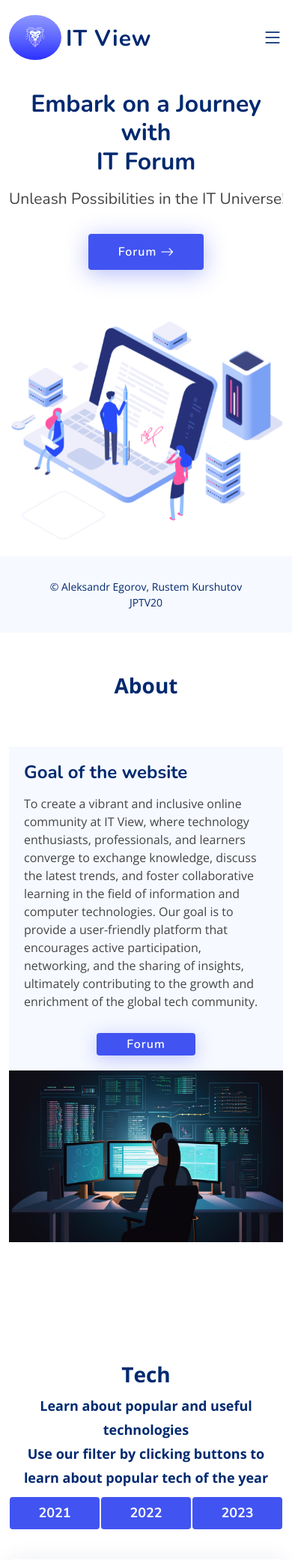
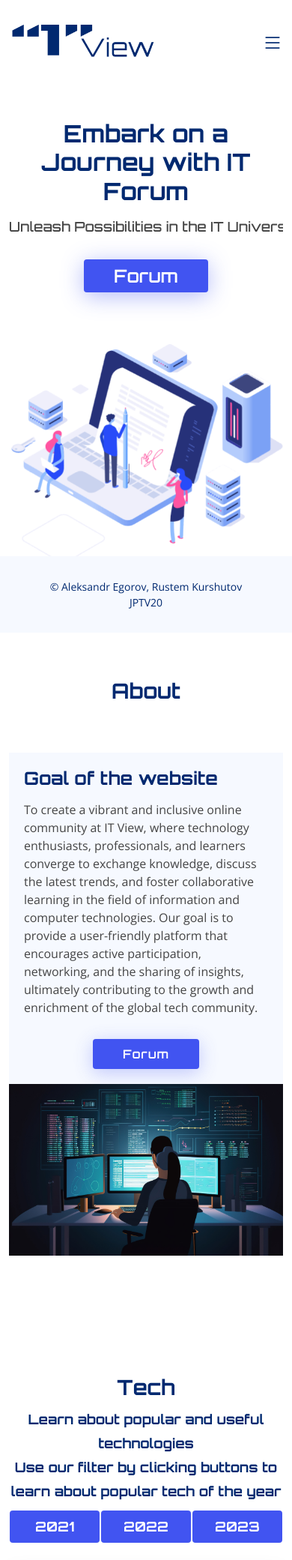
Before and after one commit to AleksandrEgorovJPTV20/Itview, a PHP site: page / in a window 390 px wide. Shown: the top 2081 px of the page at 75% size. Run offline with PHP 8.4, Linux system fonts and the light colour scheme.

Commit message:
Improved mobile version of the website, changed header 1, 2, button fonts.

```diff
--- a/assets/css/style.css
+++ b/assets/css/style.css
@@ -30,6 +30,7 @@ a:hover {
   text-decoration: none;
 }
 
+
 h1,
 h2,
 h3,
@@ -37,6 +38,9 @@ h4,
 h5,
 h6 {
   font-family: "Nunito", sans-serif;
+}
+h1,h2 {
+  font-family: "Orbitron", sans-serif !Important;
 }
 .pagination {
   display: flex;
@@ -88,6 +92,7 @@ section {
   line-height: 42px;
   font-weight: 700;
   color: #012970;
+  font-family: "Orbitron", sans-serif;
 }
 
 @media (max-width: 768px) {
@@ -214,7 +219,7 @@ section {
 }
 
 .header .logo img {
-  max-height: 60px;
+  max-height: 80px;
   margin-right: 6px;
 }
 
@@ -223,7 +228,7 @@ section {
   font-weight: 700;
   letter-spacing: 1px;
   color: #012970;
-  font-family: "Nunito", sans-serif;
+  font-family: "Orbitron", sans-serif;
   margin-top: 3px;
 }
 
@@ -270,7 +275,7 @@ section {
   align-items: center;
   justify-content: space-between;
   padding: 10px 0 10px 20px;
-  font-family: "Nunito", sans-serif;
+  font-family: "Orbitron", sans-serif;
   font-size: 18px;
   font-weight: 700;
   color: #013289;
@@ -293,6 +298,7 @@ section {
 
 .navbar .getstarted,
 .navbar .getstarted:focus {
+  font-family: "Orbitron", sans-serif;
   background: #4154f1;
   padding: 8px 20px;
   margin-left: 30px;
@@ -486,7 +492,9 @@ section {
 --------------------------------------------------------------*/
 .hero {
   width: 100%;
-  height: 100vh;
+  height: 100%;
+  margin-top: 10%;
+  margin-bottom: 2%;
 }
 
 .hero h1 {
@@ -494,9 +502,11 @@ section {
   font-size: 48px;
   font-weight: 700;
   color: #012970;
+  font-family: "Orbitron", sans-serif;
 }
 
 .hero h2 {
+  font-family: "Montserrat", sans-serif;
   color: #444444;
   margin: 15px 0 0 0;
   font-size: 26px;
@@ -505,7 +515,7 @@ section {
 .hero .btn-get-started {
   margin-top: 30px;
   line-height: 0;
-  padding: 15px 40px;
+  padding: 22px 40px;
   border-radius: 4px;
   transition: 0.5s;
   color: #fff;
@@ -514,10 +524,9 @@ section {
 }
 
 .hero .btn-get-started span {
-  font-family: "Nunito", sans-serif;
+  font-family: "Orbitron", sans-serif;
   font-weight: 600;
-  font-size: 16px;
-  letter-spacing: 1px;
+  font-size: 24px;
 }
 
 .hero .btn-get-started i {
@@ -605,7 +614,7 @@ section {
 
 .about .btn-read-more {
   line-height: 0;
-  padding: 15px 40px;
+  padding: 20px 40px;
   border-radius: 4px;
   transition: 0.5s;
   color: #fff;
@@ -614,7 +623,7 @@ section {
 }
 
 .about .btn-read-more span {
-  font-family: "Nunito", sans-serif;
+  font-family: "Orbitron", sans-serif;
   font-weight: 600;
   font-size: 16px;
   letter-spacing: 1px;
@@ -2689,8 +2698,20 @@ section {
   text-align: center;
 }
 
+/*--------------------------------------------------------------
+# Mobile Resizing
+--------------------------------------------------------------*/
+.h2-mobile {
+  font-size: 28px!important;
+}
 @media (max-width: 950px) {
   .h2-mobile {
     font-size: 24px!important;
   }
-}
+  .h2-mobilexl {
+    font-size: 20px!important;
+  }
+  .forum {
+    margin-top: 8%!important;
+  }
+}
--- a/model/ModelAdmin.php
+++ b/model/ModelAdmin.php
@@ -289,9 +289,14 @@ class ModelAdmin {
 
 		$offset = ($page - 1) * $itemsPerPage;
 
-		$sql = "SELECT replies.*, users.username, users.imgpath AS userimg
+		$sql = "SELECT replies.*,
+					users.username AS reply_username,
+					users.imgpath AS userimg,
+					replied_users.username AS replied_username
 				FROM replies
 				INNER JOIN users ON replies.userid = users.id
+				LEFT JOIN replies AS replied_replies ON replies.replyid = replied_replies.id
+				LEFT JOIN users AS replied_users ON replied_replies.userid = replied_users.id
 				ORDER BY replies.id DESC
 				LIMIT :limit OFFSET :offset";
 
@@ -302,6 +307,7 @@ class ModelAdmin {
 
 		return $stmt->fetchAll(PDO::FETCH_ASSOC);
 	}
+
 	// Model method to search replies
 	public static function searchReplies($searchQuery) {
 		$db = new Database();
--- a/view/dashboard/dashboard.php
+++ b/view/dashboard/dashboard.php
@@ -19,7 +19,7 @@
                     $i++;
                 }
             ?>
-            <h2 class="h2-mobile"><?php echo (isset($_SESSION['language']) && $_SESSION['language'] == 'est' ? 'Kokku teemasid -' : 'Total topics -') ;?>
+            <h2><?php echo (isset($_SESSION['language']) && $_SESSION['language'] == 'est' ? 'Kokku teemad -' : 'Total topics -') ;?>
             <?php
                 if($searchQuery){
                     echo $i;
--- a/view/dashboard/dashboardComments.php
+++ b/view/dashboard/dashboardComments.php
@@ -20,7 +20,7 @@
                     $i++;
                 }
             ?>
-            <h2 class="h2-mobile"><?php echo (isset($_SESSION['language']) && $_SESSION['language'] == 'est' ? 'Kokku kommentaare -' : 'Total comments -') ;?>
+            <h2><?php echo (isset($_SESSION['language']) && $_SESSION['language'] == 'est' ? 'Kokku kommentaare -' : 'Total comments -') ;?>
             <?php
                 if($searchQuery){
                     echo $i;
--- a/view/dashboard/dashboardReports.php
+++ b/view/dashboard/dashboardReports.php
@@ -20,7 +20,7 @@
                     $i++;
                 }
             ?>
-            <h2 class="h2-mobile"><?php echo (isset($_SESSION['language']) && $_SESSION['language'] == 'est' ? 'Kokku raporteid -' : 'Total reports -') ;?>
+            <h2><?php echo (isset($_SESSION['language']) && $_SESSION['language'] == 'est' ? 'Kokku raporteid -' : 'Total reports -') ;?>
             <?php
                 if($searchQuery){
                     echo $i;
--- a/view/dashboard/dashboardUsers.php
+++ b/view/dashboard/dashboardUsers.php
@@ -22,7 +22,7 @@
                     }
                 }
             ?>
-            <h2 class="h2-mobile"><?php echo (isset($_SESSION['language']) && $_SESSION['language'] == 'est' ? 'Kokku kasutajaid -' : 'Total users -') ;?>
+            <h2><?php echo (isset($_SESSION['language']) && $_SESSION['language'] == 'est' ? 'Kokku kasutajaid -' : 'Total users -') ;?>
             <?php
                 if($searchQuery){
                     echo $i;
--- a/view/forum/comments.php
+++ b/view/forum/comments.php
@@ -25,7 +25,7 @@
             ?>
             <div class="navbar" style="display: flex; flex-wrap: wrap; justify-content: left; margin-bottom: 10px;">
             <a type="button" style="border: none; margin: 0px; margin-right: 10px; color: white;" variant="primary" class="getstarted" data-toggle="modal" data-target="#rulesModal"><?php echo (isset($_SESSION['language']) && $_SESSION['language'] == 'est' ? 'Reeglid' : 'Rules') ;?></a>
-            <h2 class="h2-mobile"><?php echo (isset($_SESSION['language']) && $_SESSION['language'] == 'est' ? 'Kokku kommentaare -' : 'Total comments -') ;?>
+            <h2><?php echo (isset($_SESSION['language']) && $_SESSION['language'] == 'est' ? 'Kokku kommentaare -' : 'Total comments -') ;?>
             <?php
                 if($searchQuery){
                     echo $i;
@@ -37,7 +37,7 @@
             </div>
             <div class="col-lg-6 d-flex button-text-container" data-aos="fade-up" data-aos-delay="200">
                 <h2 style="font-size: 30px; padding-top: 10px; flex-basis: 20%;" class="h2-mobile"><?php echo (isset($_SESSION['language']) && $_SESSION['language'] == 'est' ? 'Autor' : 'Author');?></h2>
-                <h2 style="font-size: 30px; padding-top: 10px; flex-basis: 30%;" class="h2-mobile"><?php echo (isset($_SESSION['language']) && $_SESSION['language'] == 'est' ? 'Kommentid' : 'Comments');?></h2>
+                <h2 style="font-size: 30px; padding-top: 10px; flex-basis: 30%;" class="h2-mobile"><?php echo (isset($_SESSION['language']) && $_SESSION['language'] == 'est' ? 'Kommentaar' : 'Comment');?></h2>
                 <?php
                 if(!isset($_SESSION['userId'])){
                     echo '<div class="navbar description text-center text-lg-start" style="display: flex; justify-content: center; flex-wrap: wrap;">
--- a/view/forum/forum.php
+++ b/view/forum/forum.php
@@ -21,7 +21,7 @@
             ?>
             <div class="navbar" style="display: flex; flex-wrap: wrap; justify-content: left; margin-bottom: 10px;">
               <a type="button" style="border: none; margin: 0px; margin-right: 10px; color: white;" variant="primary" class="getstarted" data-toggle="modal" data-target="#rulesModal"><?php echo (isset($_SESSION['language']) && $_SESSION['language'] == 'est' ? 'Reeglid' : 'Rules') ;?></a>
-              <h2 class="h2-mobile"><?php echo (isset($_SESSION['language']) && $_SESSION['language'] == 'est' ? 'Kokku teemasid -' : 'Total topics -') ;?>
+              <h2><?php echo (isset($_SESSION['language']) && $_SESSION['language'] == 'est' ? 'Kokku teemasid -' : 'Total topics -') ;?>
               <?php
                   if($searchQuery){
                       echo $i;
@@ -33,8 +33,8 @@
             </div>
             <div class="col-lg-6 d-flex button-text-container" data-aos="fade-up" data-aos-delay="200">
                 <h2 style="font-size: 30px; padding-top: 10px; flex-basis: 25%;" class="h2-mobile"><?php echo (isset($_SESSION['language']) && $_SESSION['language'] == 'est' ? 'Autor' : 'Author') ;?></h2>
-                <h2 style="font-size: 30px; padding-top: 10px; flex-basis: 25%;" class="h2-mobile"><?php echo (isset($_SESSION['language']) && $_SESSION['language'] == 'est' ? 'Teemad' : 'Topics') ;?></h2>
-                <h2 style="font-size: 30px; padding-top: 10px; flex-basis: 25%;" class="h2-mobile"><?php echo (isset($_SESSION['language']) && $_SESSION['language'] == 'est' ? 'Kommentid' : 'Comments') ;?></h2>
+                <h2 style="font-size: 30px; padding-top: 10px; flex-basis: 25%;" class="h2-mobile"><?php echo (isset($_SESSION['language']) && $_SESSION['language'] == 'est' ? 'Teema' : 'Topic') ;?></h2>
+                <h2 style="font-size: 30px; padding-top: 10px; flex-basis: 25%;" class="h2-mobile"><?php echo (isset($_SESSION['language']) && $_SESSION['language'] == 'est' ? 'Kommentaar' : 'Comment') ;?></h2>
                 <?php
                 if(!isset($_SESSION['userId'])){
                     echo '<div class="navbar forum-button text-center text-lg-start description" style="display: flex; justify-content: center; flex-wrap: wrap;">
--- a/view/forum/replies.php
+++ b/view/forum/replies.php
@@ -24,7 +24,7 @@
             ?>
             <div class="navbar" style="display: flex; flex-wrap: wrap; justify-content: left; margin-bottom: 10px;">
             <a type="button" style="border: none; margin: 0px; margin-right: 10px; color: white;" variant="primary" class="getstarted" data-toggle="modal" data-target="#rulesModal"><?php echo (isset($_SESSION['language']) && $_SESSION['language'] == 'est' ? 'Reeglid' : 'Rules') ;?></a>
-            <h2 class="h2-mobile"><?php echo (isset($_SESSION['language']) && $_SESSION['language'] == 'est' ? 'Kokku vastuseid -' : 'Total replies -') ;?>
+            <h2><?php echo (isset($_SESSION['language']) && $_SESSION['language'] == 'est' ? 'Kokku vastuseid -' : 'Total replies -') ;?>
             <?php
                 if($searchQuery){
                     echo $i;
@@ -36,7 +36,7 @@
             </div>
             <div class="col-lg-6 d-flex button-text-container" data-aos="fade-up" data-aos-delay="200">
                 <h2 style="font-size: 30px; padding-top: 10px; flex-basis: 20%;" class="h2-mobile"><?php echo  (isset($_SESSION['language']) && $_SESSION['language'] == 'est' ? 'Autor' : 'Author') ;?></h2>
-                <h2 style="font-size: 30px; padding-top: 10px; flex-basis: 30%;" class="h2-mobile"><?php echo (isset($_SESSION['language']) && $_SESSION['language'] == 'est' ? 'Vastused' : 'Replies') ;?></h2>
+                <h2 style="font-size: 30px; padding-top: 10px; flex-basis: 30%;" class="h2-mobile"><?php echo (isset($_SESSION['language']) && $_SESSION['language'] == 'est' ? 'Vastus' : 'Reply') ;?></h2>
                 <?php
                 if(!isset($_SESSION['userId'])){
                     echo '<div class="navbar description text-center text-lg-start" style="display: flex; justify-content: center; flex-wrap: wrap;">
--- a/view/homepage.php
+++ b/view/homepage.php
@@ -9,13 +9,12 @@
     <div class="container">
       <div class="row">
         <div class="col-lg-6 d-flex flex-column justify-content-center">
-          <h1 data-aos="fade-up"><?php echo (isset($_SESSION['language']) && $_SESSION['language'] == 'est' ? 'Asu teele koos <br>IT-foorumiga!' : 'Embark on a Journey with<br>IT Forum');?></h1>
+          <h1 data-aos="fade-up"><?php echo (isset($_SESSION['language']) && $_SESSION['language'] == 'est' ? 'Asu teele koos<br>IT-foorumiga!' : 'Embark on a Journey with IT Forum');?></h1>
           <h2 data-aos="fade-up" <?php echo (isset($_SESSION['language']) && $_SESSION['language'] == 'est' ? 'class="typewriter-text-est" id="typing-text-est"' : 'class="typewriter-text" id="typing-text"');?> data-aos-delay="400"></h2>
           <div data-aos="fade-up" data-aos-delay="600">
             <div class="text-center text-lg-start">
               <a href="/forum" class="btn-get-started scrollto d-inline-flex align-items-center justify-content-center align-self-center">
               <span><?php echo (isset($_SESSION['language']) && $_SESSION['language'] == 'est' ? 'Foorum' : 'Forum');?></span>
-                <i class="bi bi-arrow-right"></i>
               </a>
             </div>
           </div>
@@ -75,7 +74,7 @@
           <?php
               $years = [2021, 2022, 2023];
                   foreach ($years as $loopYear) {
-                    echo '<a class="getstarted scrollto" style="margin-left: 0px; margin-top: 10px; width: 120px; justify-content: center;"" href="?year='.$loopYear.'">'.$loopYear.'</a>';
+                    echo '<a class="getstarted" style="margin-left: 0px; margin-top: 10px; width: 120px; justify-content: center;"" href="?year='.$loopYear.'">'.$loopYear.'</a>';
                   }
           ?>
           </div>
@@ -92,7 +91,7 @@
                     <div class="service-box blue">
                         <img src="' . $tech['image'] . '" style="width: 250px; height: 250px; margin-bottom: 10px;"></img>
                         <h3>' . (isset($_SESSION['language']) && $_SESSION['language'] == 'est' ? $tech['nameEST'] : $tech["name"]) . '</h3>
-                        <p>' . (isset($_SESSION['language']) && $_SESSION['language'] == 'est' ? $tech['descriptionEST'] : $tech["description"]) . '</p>
+                        <p style="text-align: justify;">' . (isset($_SESSION['language']) && $_SESSION['language'] == 'est' ? $tech['descriptionEST'] : $tech["description"]) . '</p>
                     </div>
                     </div>';
                 }
@@ -104,21 +103,21 @@
                 <div class="service-box blue">
                     <img src="https://th.bing.com/th/id/OIP.3ODPI6UHE1z7YMNGBELP_QHaEK?rs=1&pid=ImgDetMain" style="width: 250px; height: 250px; margin-bottom: 10px;"></img>
                     <h3>' . (isset($_SESSION['language']) && $_SESSION['language'] == 'est' ? 'Apple M1 kiip' : 'Apple M1 Chip') . '</h3>
-                    <p>' . (isset($_SESSION['language']) && $_SESSION['language'] == 'est' ? 'Apple tutvustas oma M1 kiipi aastal 2020, kuid selle mõju oli märkimisväärne ka 2021. M1 on kohandatud ARM-põhine süsteem kiip (SoC), mis toidab mitmeid Applei seadmeid, sealhulgas MacBook Air, MacBook Pro ja Mac mini. See tõi kaasa märkimisväärseid edusamme jõudluse ja energiatõhususe osas, märkides Applei üleminekut Inteli protsessoritest.' : 'Apple introduced its M1 chip in 2020, but its impact continued to be significant in 2021. The M1 is a custom-designed ARM-based system on a chip (SoC) that powers a range of Apple devices, including the MacBook Air, MacBook Pro, and Mac mini. It brought notable improvements in performance and energy efficiency, marking Apple\'s transition away from Intel processors.') . '</p>
+                    <p style="text-align: justify;">' . (isset($_SESSION['language']) && $_SESSION['language'] == 'est' ? 'Apple tutvustas oma M1 kiipi aastal 2020, kuid selle mõju oli märkimisväärne ka 2021. M1 on kohandatud ARM-põhine süsteem kiip (SoC), mis toidab mitmeid Applei seadmeid, sealhulgas MacBook Air, MacBook Pro ja Mac mini. See tõi kaasa märkimisväärseid edusamme jõudluse ja energiatõhususe osas, märkides Applei üleminekut Inteli protsessoritest.' : 'Apple introduced its M1 chip in 2020, but its impact continued to be significant in 2021. The M1 is a custom-designed ARM-based system on a chip (SoC) that powers a range of Apple devices, including the MacBook Air, MacBook Pro, and Mac mini. It brought notable improvements in performance and energy efficiency, marking Apple\'s transition away from Intel processors.') . '</p>
                 </div>
             </div>
             <div class="col-lg-4 col-md-6" data-aos="fade-up" data-aos-delay="300">
                 <div class="service-box blue">
                     <img src="https://th.bing.com/th/id/OIP.ssfyf2CkcLcvgM2l_1OL9QHaEK?rs=1&pid=ImgDetMain" style="width: 250px; height: 250px; margin-bottom: 10px;"></img>
                     <h3>' . (isset($_SESSION['language']) && $_SESSION['language'] == 'est' ? 'NVIDIA GeForce RTX 30 seeria graafikaprotsessorid' : 'NVIDIA GeForce RTX 30 Series GPUs') . '</h3>
-                    <p>' . (isset($_SESSION['language']) && $_SESSION['language'] == 'est' ? 'NVIDIA avaldas oma GeForce RTX 30 seeria graafikakaardid, mis põhinevad Ampere arhitektuuril. Märkimisväärsed mudelid hõlmavad GeForce RTX 3080, RTX 3070 ja RTX 3060. Need graafikaprotsessorid tõid kaasa edusammud kiirjälgimise ja AI-toega funktsioonides, pakkudes muljetavaldavat jõudlust mängude, sisuloome ja professionaalsete rakenduste jaoks.' : 'NVIDIA released its GeForce RTX 30 series graphics cards based on the Ampere architecture. Notable models include the GeForce RTX 3080, RTX 3070, and RTX 3060. These GPUs introduced advancements in ray tracing and AI-powered features, delivering impressive performance for gaming, content creation, and professional applications.') . '</p>
+                    <p style="text-align: justify;">' . (isset($_SESSION['language']) && $_SESSION['language'] == 'est' ? 'NVIDIA avaldas oma GeForce RTX 30 seeria graafikakaardid, mis põhinevad Ampere arhitektuuril. Märkimisväärsed mudelid hõlmavad GeForce RTX 3080, RTX 3070 ja RTX 3060. Need graafikaprotsessorid tõid kaasa edusammud kiirjälgimise ja AI-toega funktsioonides, pakkudes muljetavaldavat jõudlust mängude, sisuloome ja professionaalsete rakenduste jaoks.' : 'NVIDIA released its GeForce RTX 30 series graphics cards based on the Ampere architecture. Notable models include the GeForce RTX 3080, RTX 3070, and RTX 3060. These GPUs introduced advancements in ray tracing and AI-powered features, delivering impressive performance for gaming, content creation, and professional applications.') . '</p>
                 </div>
             </div>
             <div class="col-lg-4 col-md-6" data-aos="fade-up" data-aos-delay="400">
                 <div class="service-box blue">
                     <img src="assets/img/about.png" style="width: 250px; height: 250px; margin-bottom: 10px;"></img>
                     <h3>' . (isset($_SESSION['language']) && $_SESSION['language'] == 'est' ? 'AMD Ryzen 5000 seeria protsessorid' : 'AMD Ryzen 5000 Series CPUs') . '</h3>
-                    <p>' . (isset($_SESSION['language']) && $_SESSION['language'] == 'est' ? 'AMD jätkas edu protsessoriturul, tuues turule Ryzen 5000 seeria, millel on Zen 3 arhitektuur. Protsessorid nagu Ryzen 9 5950X ja Ryzen 9 5900X pakkusid suurepärast mitmiktuuma jõudlust, muutes need populaarseteks valikuteks mängude ja sisuloome jaoks. AMD Zen 3 arhitektuur tõi kaasa edusamme IPC-s (juhiste arv tsükli kohta) ja üldises efektiivsuses.' : 'AMD continued its success in the CPU market with the release of the Ryzen 5000 series, featuring the Zen 3 architecture. CPUs like the Ryzen 9 5950X and Ryzen 9 5900X offered excellent multi-core performance, making them popular choices for gaming and content creation. AMD\'s Zen 3 architecture brought improvements in IPC (instructions per cycle) and overall efficiency.') . '</p>
+                    <p style="text-align: justify;">' . (isset($_SESSION['language']) && $_SESSION['language'] == 'est' ? 'AMD jätkas edu protsessoriturul, tuues turule Ryzen 5000 seeria, millel on Zen 3 arhitektuur. Protsessorid nagu Ryzen 9 5950X ja Ryzen 9 5900X pakkusid suurepärast mitmiktuuma jõudlust, muutes need populaarseteks valikuteks mängude ja sisuloome jaoks. AMD Zen 3 arhitektuur tõi kaasa edusamme IPC-s (juhiste arv tsükli kohta) ja üldises efektiivsuses.' : 'AMD continued its success in the CPU market with the release of the Ryzen 5000 series, featuring the Zen 3 architecture. CPUs like the Ryzen 9 5950X and Ryzen 9 5900X offered excellent multi-core performance, making them popular choices for gaming and content creation. AMD\'s Zen 3 architecture brought improvements in IPC (instructions per cycle) and overall efficiency.') . '</p>
                 </div>
             </div>';
         }
@@ -266,8 +265,8 @@
                     <div class="col-md-12">
                         <textarea class="form-control" name="message" rows="6" placeholder="<?php echo (isset($_SESSION['language']) && $_SESSION['language'] == 'est' ? 'Sõnum' : 'Message');?>" required style="box-shadow: 0px 4px 4px 0px rgba(0, 0, 0, 0.25);"></textarea>
                     </div>
-                    <div class="col-md-12 text-center">
-                        <button type="submit" name="send"><?php echo (isset($_SESSION['language']) && $_SESSION['language'] == 'est' ? 'Saada sõnum' : 'Send message');?></button>
+                    <div class="col-md-12 text-center navbar" style="display: flex; justify-content: center;">
+                        <button type="submit" class="getstarted" name="send"><?php echo (isset($_SESSION['language']) && $_SESSION['language'] == 'est' ? 'Saada sõnum' : 'Send message');?></button>
                     </div>
                 </div>
             </form>
@@ -308,10 +307,10 @@
             var screenWidth = window.innerWidth;
 
             if (screenWidth < 768) { // Adjust the breakpoint as needed
-                element.style.fontSize = '21px'; // Set the desired font size for smaller screens
+                element.style.fontSize = '18px'; // Set the desired font size for smaller screens
                 element.style.lineHeight = '1.5'; // Set the desired line height
             } else {
-                element.style.fontSize = '24px'; // Set the default font size for larger screens
+                element.style.fontSize = '28px'; // Set the default font size for larger screens
                 element.style.lineHeight = '1.2'; // Set the default line height
             }
         }
@@ -347,10 +346,10 @@
             var screenWidth = window.innerWidth;
 
             if (screenWidth < 768) { // Adjust the breakpoint as needed
-                element.style.fontSize = '21px'; // Set the desired font size for smaller screens
+                element.style.fontSize = '18px'; // Set the desired font size for smaller screens
                 element.style.lineHeight = '1.5'; // Set the desired line height
             } else {
-                element.style.fontSize = '24px'; // Set the default font size for larger screens
+                element.style.fontSize = '28px'; // Set the default font size for larger screens
                 element.style.lineHeight = '1.2'; // Set the default line height
             }
         }
--- a/view/templates/layout.php
+++ b/view/templates/layout.php
@@ -15,15 +15,14 @@ $route = explode('/', $path)[$num];
   <meta content="width=device-width, initial-scale=1.0" name="viewport">
 
   <title>IT View</title>
-
-  <!-- Favicons -->
-  <link href="assets/img/logo1.png" rel="icon">
-  <link href="assets/img/apple-touch-icon.png" rel="apple-touch-icon">
-
+  <link href="assets/img/logo3.png" rel="icon">
   <!-- Google Fonts -->
   <link href="https://fonts.googleapis.com/css?family=Open+Sans:300,300i,400,400i,600,600i,700,700i|Nunito:300,300i,400,400i,600,600i,700,700i|Poppins:300,300i,400,400i,500,500i,600,600i,700,700i" rel="stylesheet">
   <link href="https://maxcdn.bootstrapcdn.com/bootstrap/4.0.0/css/bootstrap.min.css" rel="stylesheet">
-
+  <link rel="preconnect" href="https://fonts.googleapis.com">
+  <link rel="preconnect" href="https://fonts.gstatic.com" crossorigin>
+  <link href="https://fonts.googleapis.com/css2?family=Orbitron:wght@400..900&display=swap" rel="stylesheet">
+  <link href="https://fonts.googleapis.com/css2?family=Montserrat:ital,wght@0,100..900;1,100..900&family=Orbitron:wght@400..900&display=swap" rel="stylesheet">
   <!-- Vendor CSS Files -->
   <link href="assets/vendor/aos/aos.css" rel="stylesheet">
   <link href="assets/vendor/bootstrap/css/bootstrap.min.css" rel="stylesheet">
@@ -58,8 +57,7 @@ $route = explode('/', $path)[$num];
     <div class="container-fluid container-xl d-flex align-items-center justify-content-between">
 
       <a href="/" class="logo d-flex align-items-center">
-        <img src="assets/img/logo2.png" alt="" style="border-radius: 50%; width: 70px; height: 60px; flex-shrink: 0;">
-        <span>IT View</span>
+        <img src="assets/img/logo3.png" alt="" style="width: 200px; height: 74px; flex-shrink: 0;">
       </a>
 
       <nav id="navbar" class="navbar">
```
Also changed, not shown: view/dashboard/dashboardReplies.php (+11 -2 lines), assets/img/logo3.png (added), assets/img/logo4.png (added), assets/img/logo5.png (added).
